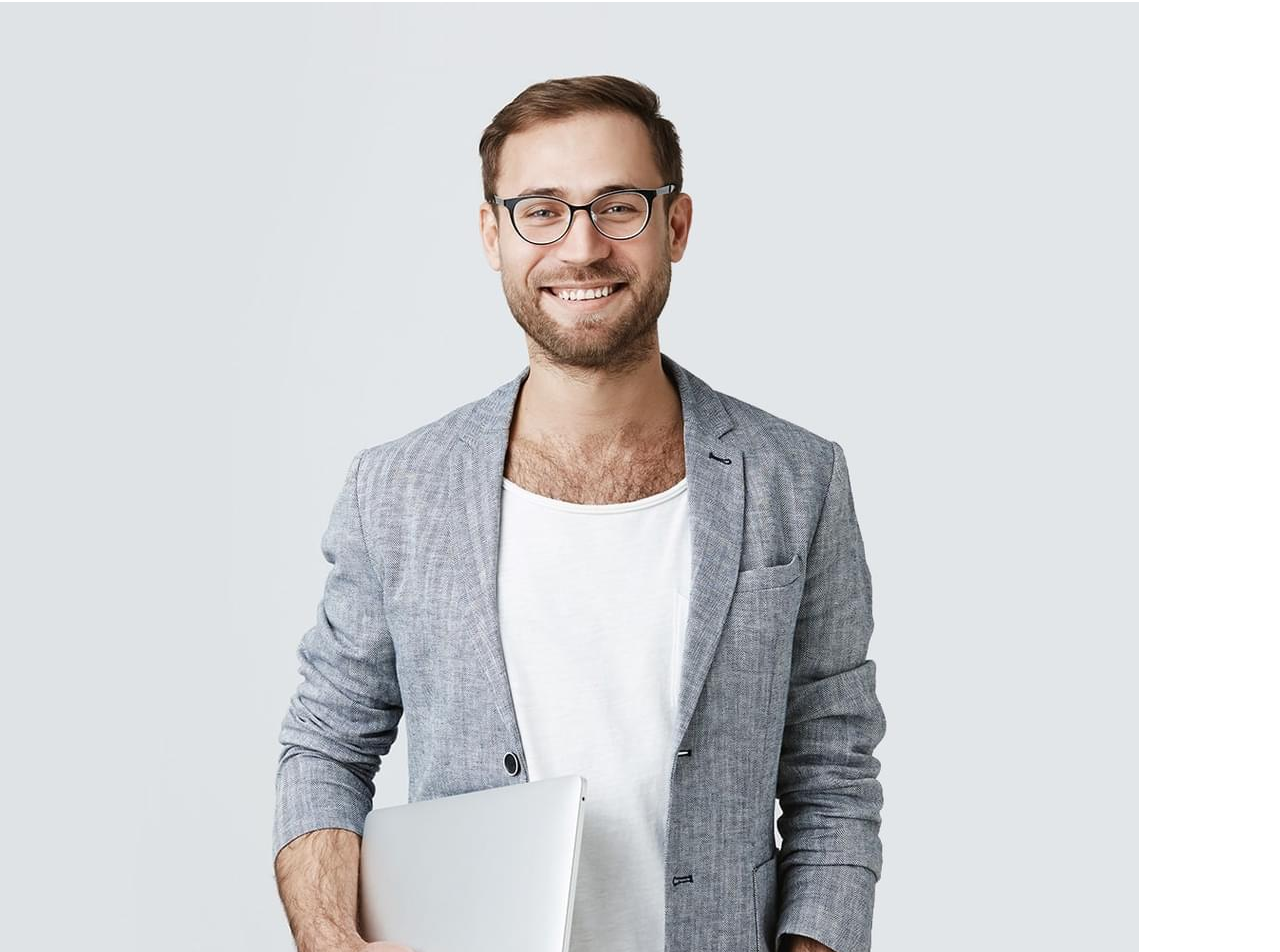
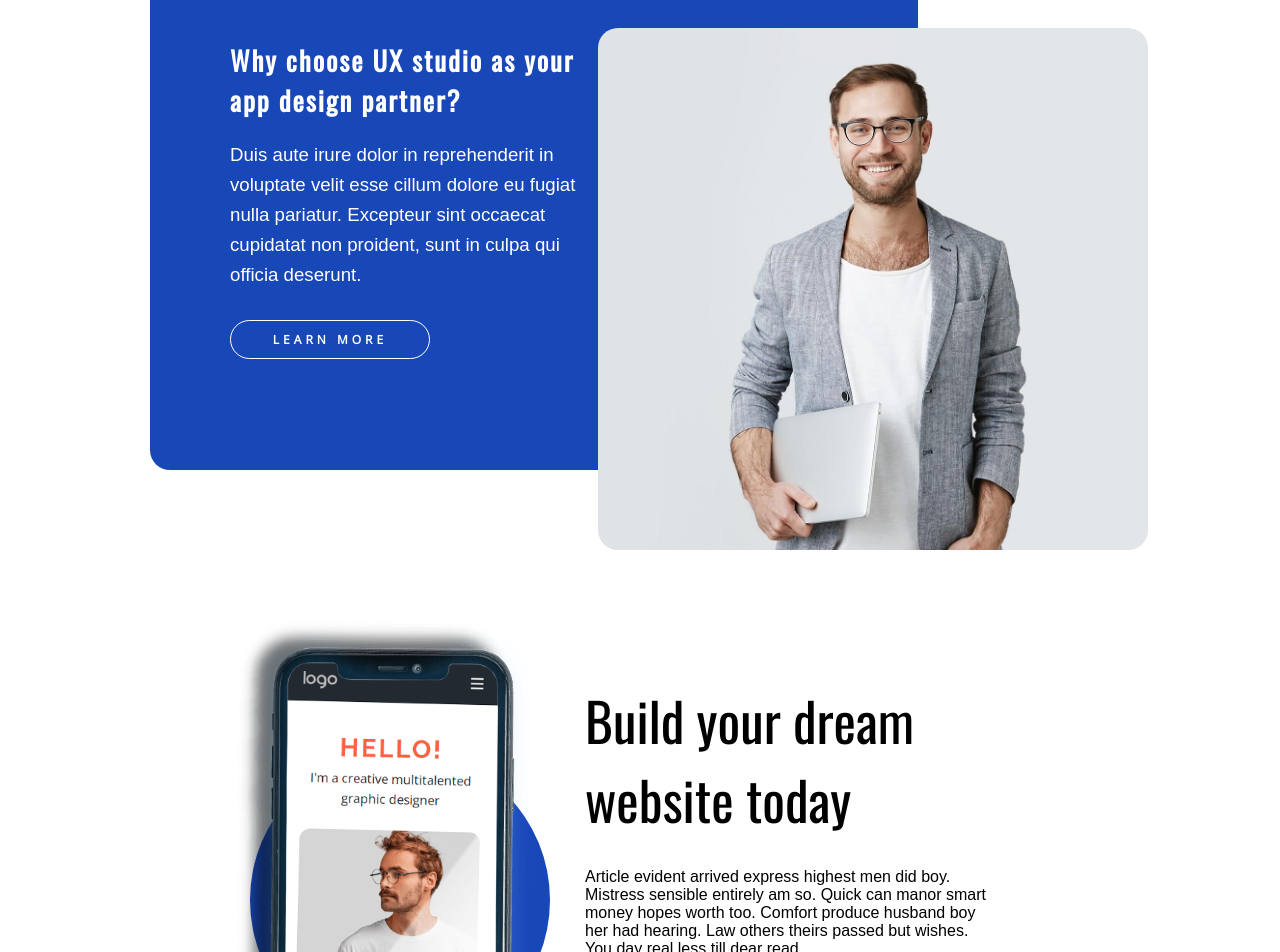
Before and after one commit to jaopredo/make-your-burguer, a Vue app: page / in a window 1280 px wide. Shown: the part 1795-2747 px from the top of the page. Built offline with nearby package versions, Linux system fonts and the light colour scheme.

Commit message:
'Razões para contratar' feita

```diff
--- a/src/App.vue
+++ b/src/App.vue
@@ -18,7 +18,6 @@
     @use './scss/cores.scss' as *;
     @import url('https://fonts.googleapis.com/css2?family=Oswald&display=swap');
 
-
     *, *::after, *::before {
         padding: 0;
         margin: 0;
@@ -30,6 +29,10 @@
     a {
         text-decoration: none;
         color: $default-blue;
+
+        padding: 10px 20px;
+        border-radius: 30px;
+        font-family: 'Open Sans';
     }
 
     ul {
--- a/src/partials/ContractReason.vue
+++ b/src/partials/ContractReason.vue
@@ -1,35 +1,36 @@
 <template>
     <article>
-        <section id="imageContainerSection">
+        <section id="image-container-section">
             <div>
                 <h2>Why choose UX studio as your app design partner? </h2>
                 <p>Duis aute irure dolor in reprehenderit in voluptate velit esse cillum dolore eu fugiat nulla pariatur. Excepteur sint occaecat cupidatat non proident, sunt in culpa qui officia deserunt.</p>
                 <a href="#">LEARN MORE</a>
             </div>
-            <img :src="ManNotebook" alt="Man with notebook">
+            <img id="notebook-man" :src="ManNotebook" alt="Man with notebook">
         </section>
-        <section>
-            <img :src="Cellphone" alt="Cellphone">
-            <div>
-                <h2>Build your dream<br>website today</h2>
-                <p>Article evident arrived express highest men did boy. Mistress sensible entirely am so. Quick can manor smart money hopes worth too. Comfort produce husband boy her had hearing. Law others theirs passed but wishes. You day real less till dear read. </p>
-                <ul>
-                    <li>Support via E-mail and Phone</li>
-                    <li>Multi-Language Support</li>
-                </ul>
-
-                <a href="#">READ MORE</a>
+        <section id="informations-container-section">
+            <div class="section-wrapper">
+                <img id="cellphone" :src="Cellphone" alt="Cellphone">
+                <div class="div-text">
+                    <h1>Build your dream<br>website today</h1>
+                    <p>Article evident arrived express highest men did boy. Mistress sensible entirely am so. Quick can manor smart money hopes worth too. Comfort produce husband boy her had hearing. Law others theirs passed but wishes. You day real less till dear read. </p>
+                    <ul>
+                        <li><Icon class="list-icon" icon="maki:arrow" color="#f98949" />Support via E-mail and Phone</li>
+                        <li><Icon class="list-icon" icon="maki:arrow" color="#f98949" />Multi-Language Support</li>
+                    </ul>
+                    <a href="#" class="blue-link">READ MORE</a>
+                </div>
             </div>
         </section>
-        <section>
-            <div>
-                <Icon icon="mingcute:cellphone-line" color="white" />
+        <section id="get-started-container-section">
+            <div id="wrapper">
+                <Icon id="cellphone-icon" icon="mingcute:cellphone-line" color="white" />
                 <div>
                     <h1>Let's Get Started</h1>
                     <p>Have a project or partnership in mind?</p>
                     <p>Contact us today for a free consultation.</p>
                 </div>
-                <a href="#">CONTACT US</a>
+                <a href="#" class="blue-link">CONTACT US</a>
             </div>
         </section>
     </article>
@@ -52,6 +53,166 @@
     }
 </script>
 
-<style>
+<style lang="scss">
+    @use "../scss/cores.scss" as *;
+    @use "../scss/mixins.scss";
 
+    .blue-link {
+        display: block;
+        color: white;
+        background: $default-blue;
+        width: fit-content;
+        text-align: center;
+        font-family: 'Open Sans';
+        font-size: 9pt;
+        font-weight: bolder;
+        letter-spacing: 4px;
+
+        &:hover {
+            background: #292929;
+        }
+    }
+
+    /* FIRST SECTION */
+    #image-container-section {
+        width: 60%;
+        margin-left: 150px;
+        position: relative;
+        margin-top: 30px;
+        color: white;
+        background: $default-blue;
+        border-radius: 20px;
+        padding: 30px;
+        height: 510px;
+
+        div {
+            position: absolute;
+            top: 80px;
+            left: 80px;
+            width: 65%;
+
+            h2 {
+                font-size: 20pt;
+                letter-spacing: 2px;
+                width: 70%;
+            }
+
+            p {
+                font-size: 14pt;
+                margin-top: 20px;
+                width: 70%;
+                line-height: 30px;
+            }
+
+            a {
+                display: block;
+                text-align: center;
+                margin-top: 30px;
+                color: white;
+                border: 1px solid white;
+                width: 200px;
+                letter-spacing: 4px;
+                font-weight: bold;
+                font-size: 9pt;
+
+                &:hover {
+                    background: white;
+                    color: black;
+                }
+            }
+        }
+    }
+
+    #notebook-man {
+        position: absolute;
+        width: 550px;
+        border-radius: 20px;
+        right: -30%;
+        bottom: -80px;
+    }
+
+    /* SECOND SECTION */
+    #informations-container-section {
+        @include mixins.flex();
+        margin-top: 150px;
+    }
+
+    .section-wrapper {
+        @include mixins.flex($g: 50px);
+        position: relative;
+        margin-left: 120px;
+    }
+
+    .div-text {
+        width:  50%;
+        h1 {
+            font-size: 40pt;
+            font-weight: 100;
+        }
+        p {
+            width: 70%;
+            margin-top: 30px;
+            font-size: 12pt;
+        }
+
+        ul {
+            margin: 20px 0px;
+            font-size: 16pt;
+        }
+
+        &::before {
+            content: "";
+            display: block;
+            position: absolute;
+            width: 300px;
+            height: 300px;
+            background: $default-blue;
+            border-radius: 50%;
+            position: absolute;
+            z-index: 0;
+
+            left: 130px;
+            bottom: 100px;
+        }
+    }
+
+    #cellphone {
+        display: block;
+        width: 300px;
+        z-index: 1;
+    }
+
+    /* THIRD SECTION */
+    #get-started-container-section {
+        @include mixins.flex();
+        background-color: $default-gray;
+        height: 250px;
+        margin-top: 100px;
+    }
+
+    #cellphone-icon {
+        background: $default-blue;
+        font-size: 40pt;
+        border-radius: 50%;
+    }
+
+    #wrapper {
+        @include mixins.flex($jc: flex-start, $g: 30px);
+        position: relative;
+        background: white;
+        width: 80%;
+        padding: 30px;
+
+        font-size: 18pt;
+
+        div h1 {
+            font-size: 39pt;
+            font-weight: 100;
+        }
+
+        a {
+            position: absolute;
+            right: 40px;
+        }
+    }
 </style>
--- a/src/partials/Header.vue
+++ b/src/partials/Header.vue
@@ -59,6 +59,7 @@
         padding: 20px;
         top: 0;
         z-index: 2;
+        box-shadow: 3px 3px 10px rgba(0, 0, 0, 0.235);
     }
 
     .logo-container a{
```
